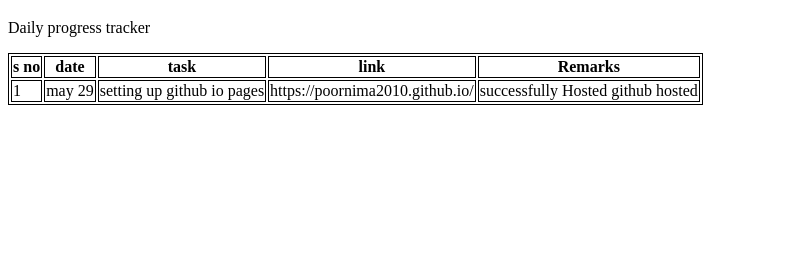
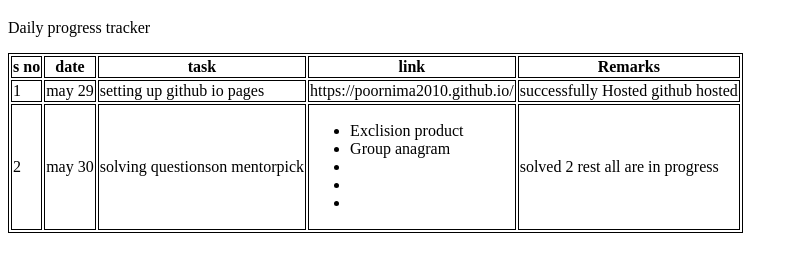
Before and after one commit to poornima2010/poornima2010.github.io, a plain HTML site: page index.html in a window 1280 px wide. Shown: the part 61-330 px from the top of the page, without its empty margins (0-798 px from the left). Drawn offline with Linux system fonts and the light colour scheme.

Commit message:
commit may 30 task

```diff
--- a/index.html
+++ b/index.html
@@ -22,6 +22,19 @@
             <td>https://poornima2010.github.io/</td>
             <td>successfully Hosted github hosted</td>
          </tr>
+         <tr>
+            <td>2</td>
+            <td>may 30</td>
+            <td>solving questionson mentorpick</td>
+            <td><ul>
+                <li>Exclision product</li>
+                <li>Group anagram</li>
+                <li></li>
+                <li></li>
+                <li></li>
+            </ul></td>
+            <td>solved 2 rest all are in progress</td>
+         </tr>
 
 
 
```
